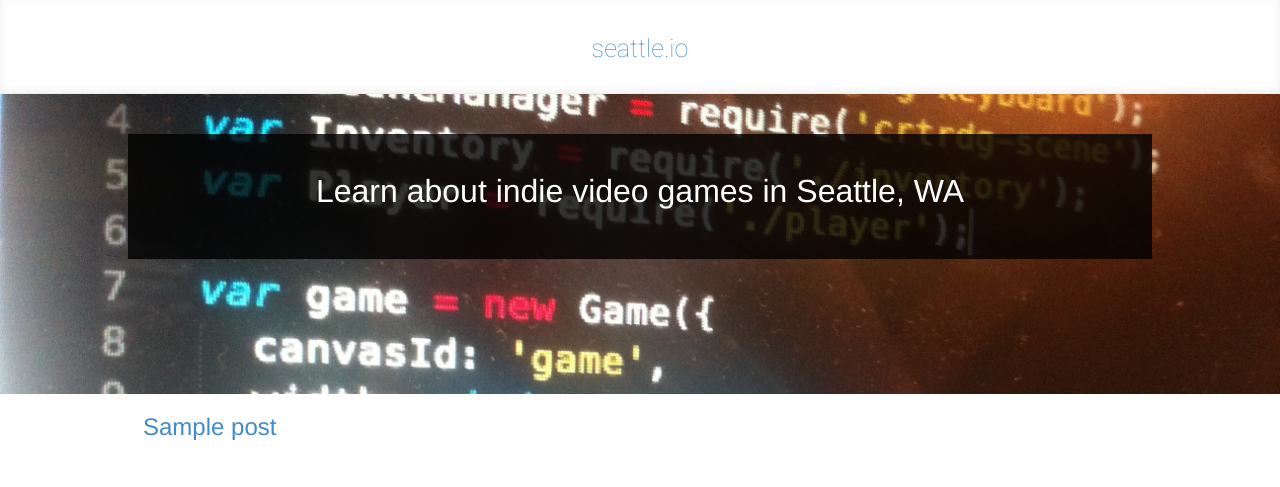
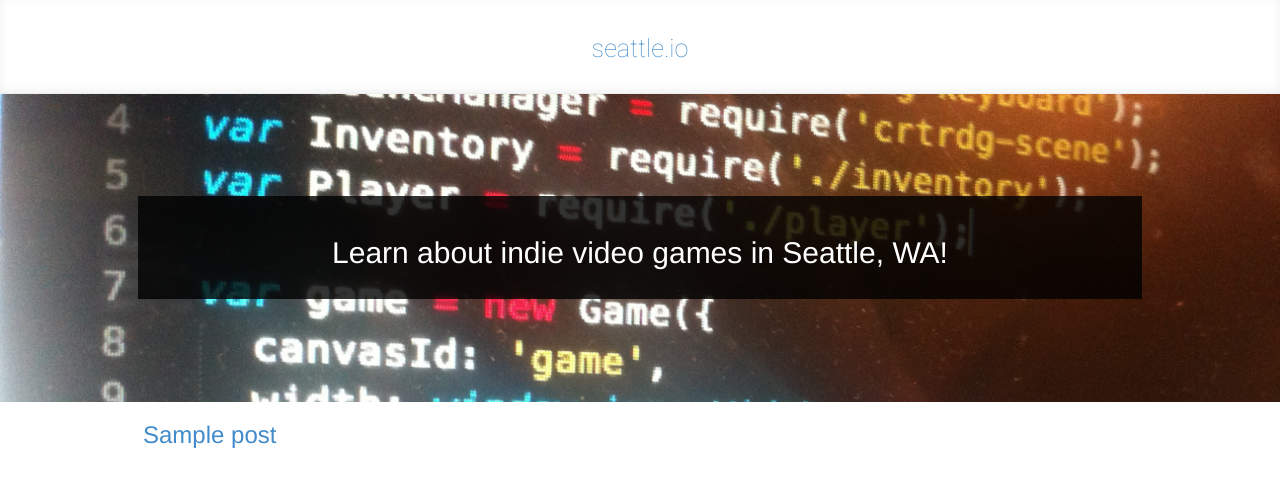
Before and after one commit to seattleio/seattleio.github.com, a Jekyll site: the page built from index.html, in a window 1280 px wide. Shown: the top 487 px of the page. Built offline with Jekyll 4.4.1, drawn with Linux system fonts in a browser that asks for light colours; nearby versions of some CDN libraries; library files that are not in the unit come from our copies.

Commit message:
proper padding for banner

```diff
--- a/index.html
+++ b/index.html
@@ -5,7 +5,7 @@
 
 <div class="banner">
   <div class="welcome">
-    <h2>Learn about indie video games in Seattle, WA</h2>
+    <h2>Learn about indie video games in Seattle, WA!</h2>
   </div>
 </div>
 
--- a/style.css
+++ b/style.css
@@ -35,16 +35,20 @@
 
 .banner {
   width: 100%;
-  height: 300px;
   background-image: url('img/photo.jpg');
-  background-size: 100% auto;
-  padding-top: 40px;
+  width: 100%;
+  height: 10%;
+  background-size: 100%;
+  padding-top: 5%;
+  padding-left: 1%;
+  padding-right: 1%;
+  padding-bottom: 5%;
 }
 
 .welcome {
   width: 80%;
   background: rgba(0, 0, 0, 0.8);
-  padding: 40px;
+  padding: 40px 40px 20px 40px;
   margin: 0px auto;
   color: #fff;
 }
@@ -53,4 +57,16 @@
   margin-top: 0px;
   font-weight: 100;
   text-align: center;
+  font-size: 20px;
 }
+
+@media only screen and (min-width: 500px) {
+  .banner {
+    padding-top: 8%;
+    padding-bottom: 8%;
+  }
+
+  .welcome h2 {
+    font-size: 30px;
+  }
+}
```
Also changed, not shown: 2 other files.
